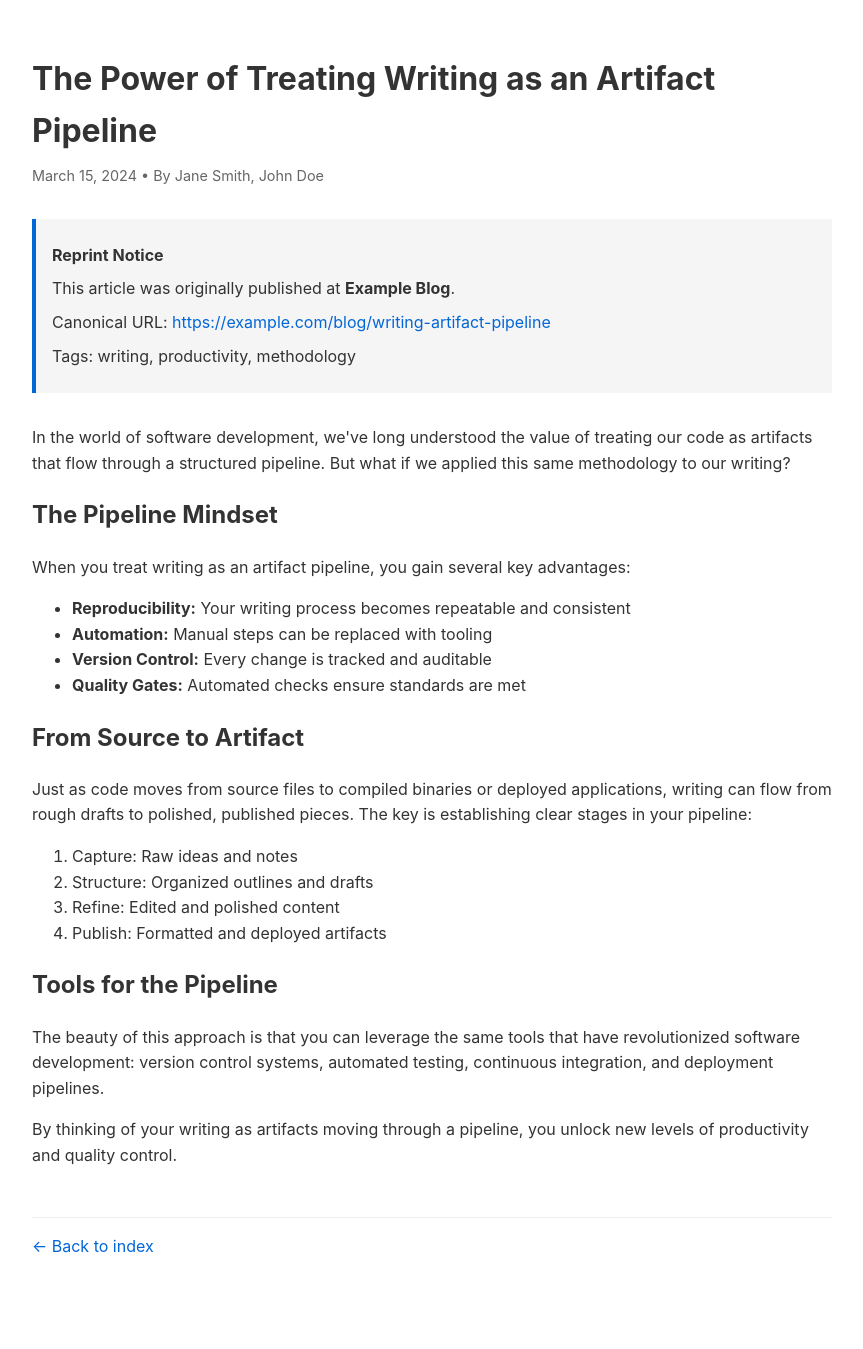
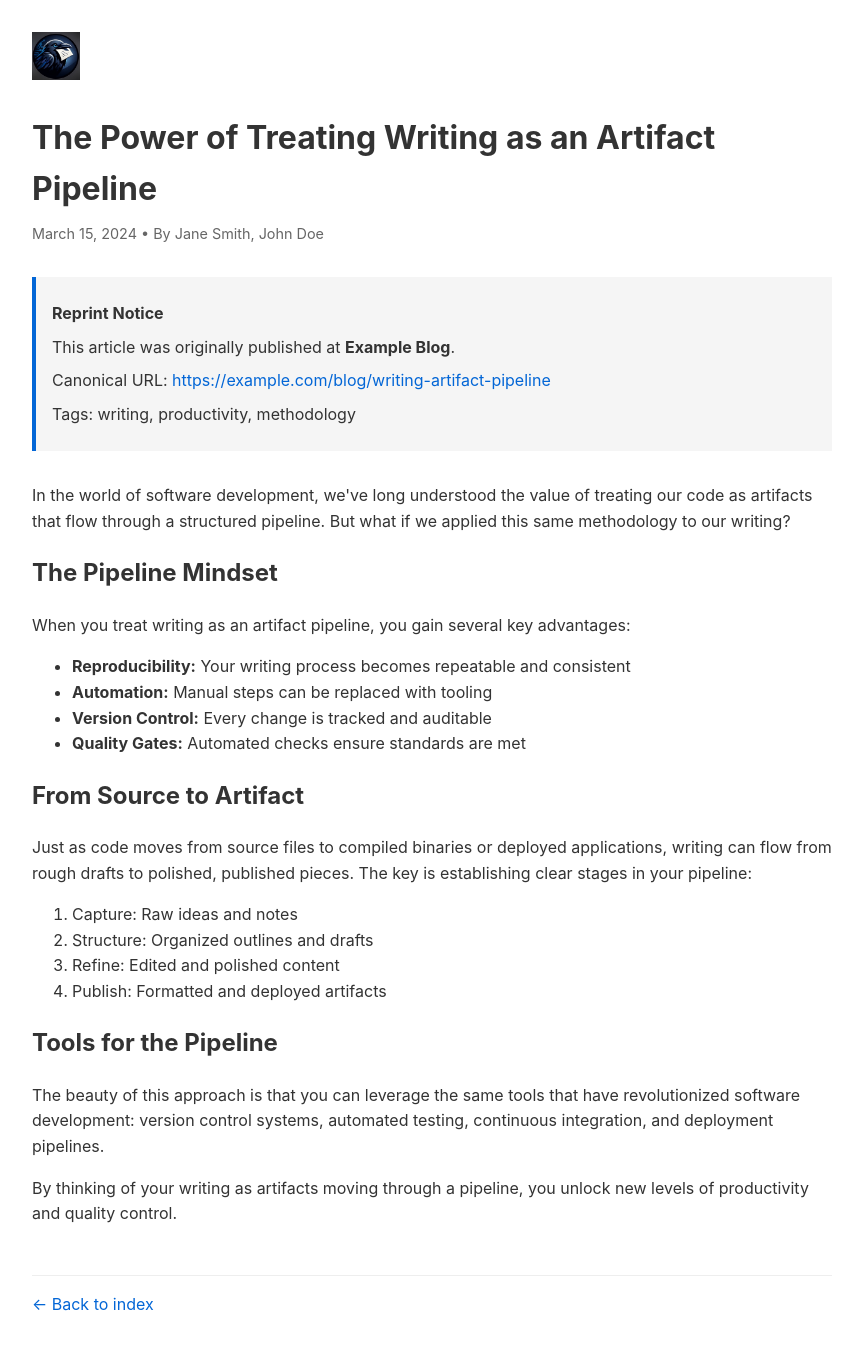
Before and after one commit to K-reel/artifactor, a Jekyll site: the page built from site/_posts/2024-03-15-writing-as-artifact-pipeline.html, in a window 1280 px wide. Shown: the whole page, without its empty margins (208-1071 px from the left). Built offline with Jekyll 4.4.1, drawn with Linux system fonts in a browser that asks for light colours; before the commit the page ends 1291 px from its top, so only the background shows below that.

Commit message:
Add Artifactor logo assets and wire into README + Jekyll

```diff
--- a/site/_layouts/reprint.html
+++ b/site/_layouts/reprint.html
@@ -48,9 +48,19 @@
       padding-top: 1rem;
       border-top: 1px solid #eee;
     }
+    .site-logo {
+      display: block;
+      margin-bottom: 1.5rem;
+    }
+    .site-logo img {
+      height: 48px;
+    }
   </style>
 </head>
 <body>
+  <a href="{{ '/' | relative_url }}" class="site-logo">
+    <img src="{{ '/assets/artifactor-logo.jpg' | relative_url }}" alt="Artifactor logo" />
+  </a>
   <header>
     <h1>{{ page.title }}</h1>
     <div class="meta">
```
Also changed, not shown: site/index.html (+10 -0 lines), README.md, assets/artifactor-logo.jpg (added), site/assets/artifactor-logo.jpg (added).
